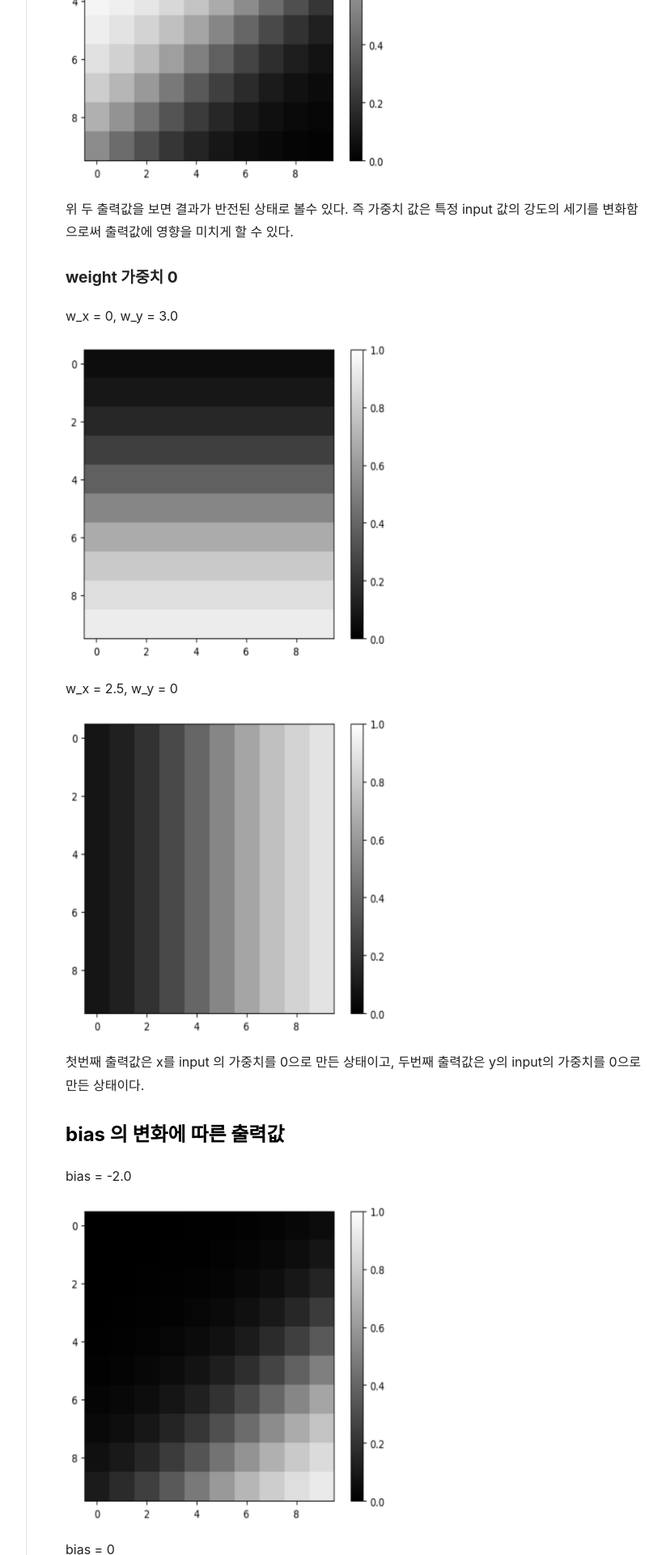
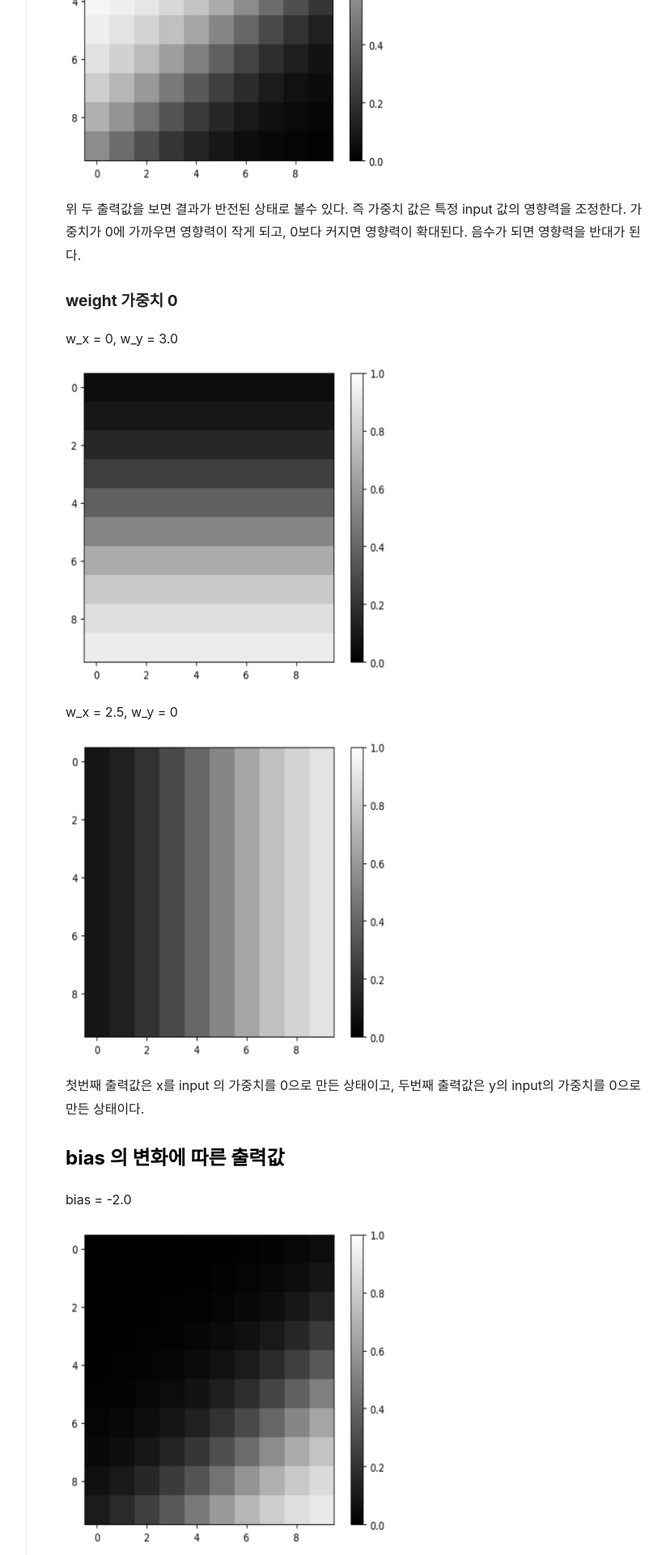
Before and after one commit to mox21c/mox21c.github.io, a Jekyll site: the page built from _posts/ai/deeplearning/2023-12-15-neural-network-weight-bias.md, in a window 1280 px wide. Shown: the part 2586-4506 px from the top of the page at 81% size, without its empty margins (217-1040 px from the left). Built offline with Jekyll 4.4.1, drawn with Linux system fonts in a browser that asks for light colours; nearby versions of some CDN libraries.

Commit message:
weight and bais

```diff
--- a/_posts/ai/deeplearning/2023-12-15-neural-network-weight-bias.md
+++ b/_posts/ai/deeplearning/2023-12-15-neural-network-weight-bias.md
@@ -59,7 +59,8 @@ w_x = -2.5, w_y = -3.0
 
 ![Image](/assets/images/ai/deeplearning/weight_1.png){:width="400px" height="400px"}
 
-위 두 출력값을 보면 결과가 반전된 상태로 볼수 있다. 즉 가중치 값은 특정 input 값의 강도의 세기를 변화함으로써 출력값에 영향을 미치게 할 수 있다.
+위 두 출력값을 보면 결과가 반전된 상태로 볼수 있다. 즉 가중치 값은 특정 input 값의 영향력을 조정한다.
+가중치가 0에 가까우면 영향력이 작게 되고, 0보다 커지면 영향력이 확대된다. 음수가 되면 영향력을 반대가 된다.
 
 #### weight 가중치 0
 w_x = 0, w_y = 3.0
@@ -85,6 +86,5 @@ bias = 2.0
 
 ![Image](/assets/images/ai/deeplearning/bias_3.png){:width="400px" height="400px"}
 
-weight 와bias 값에 따라 전체 값에 대해 변화를 줄 수 있다.
-
+bias는 전체 출력에 대한 민감도를 조정할 수 있다. 즉 bias는 뉴런이 흥분하기 쉬운 정도를 결정한다.
 이 두개의 값(weight, bias) 를 적절하게 조정을 하여 좋은 결과를 도출 할 수 있다.
```
